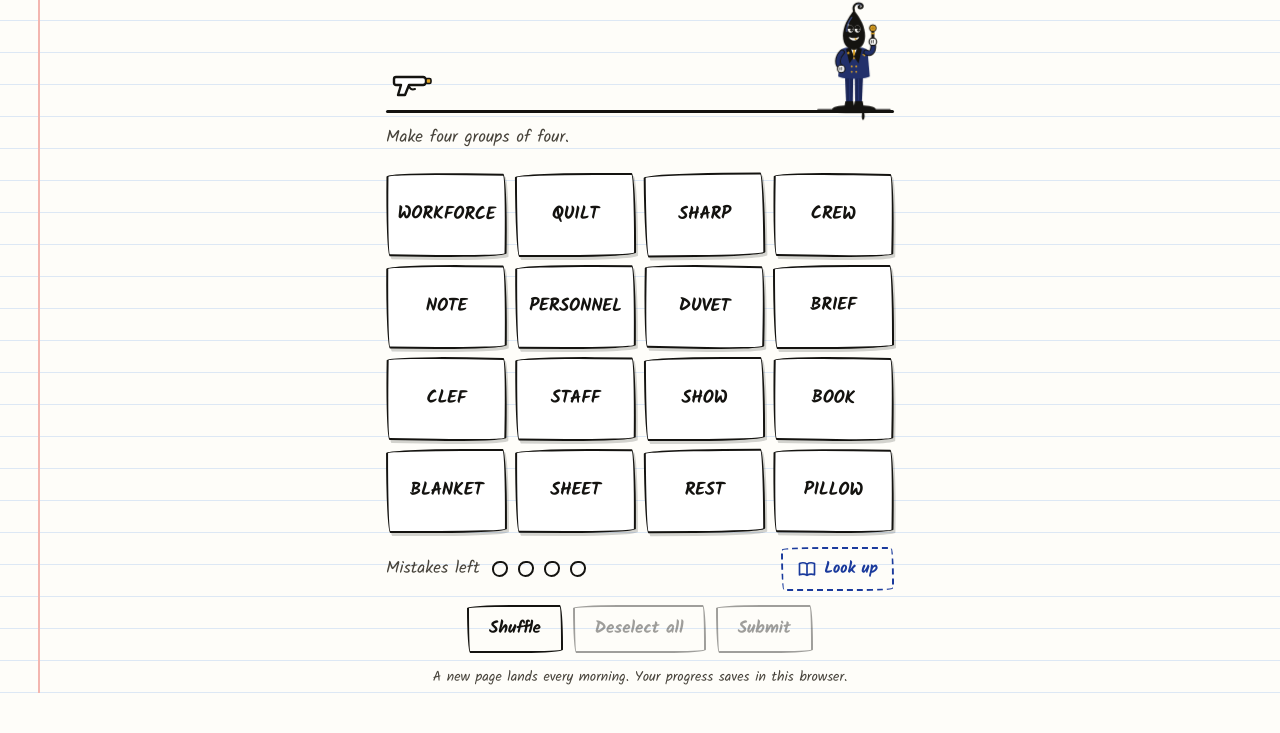
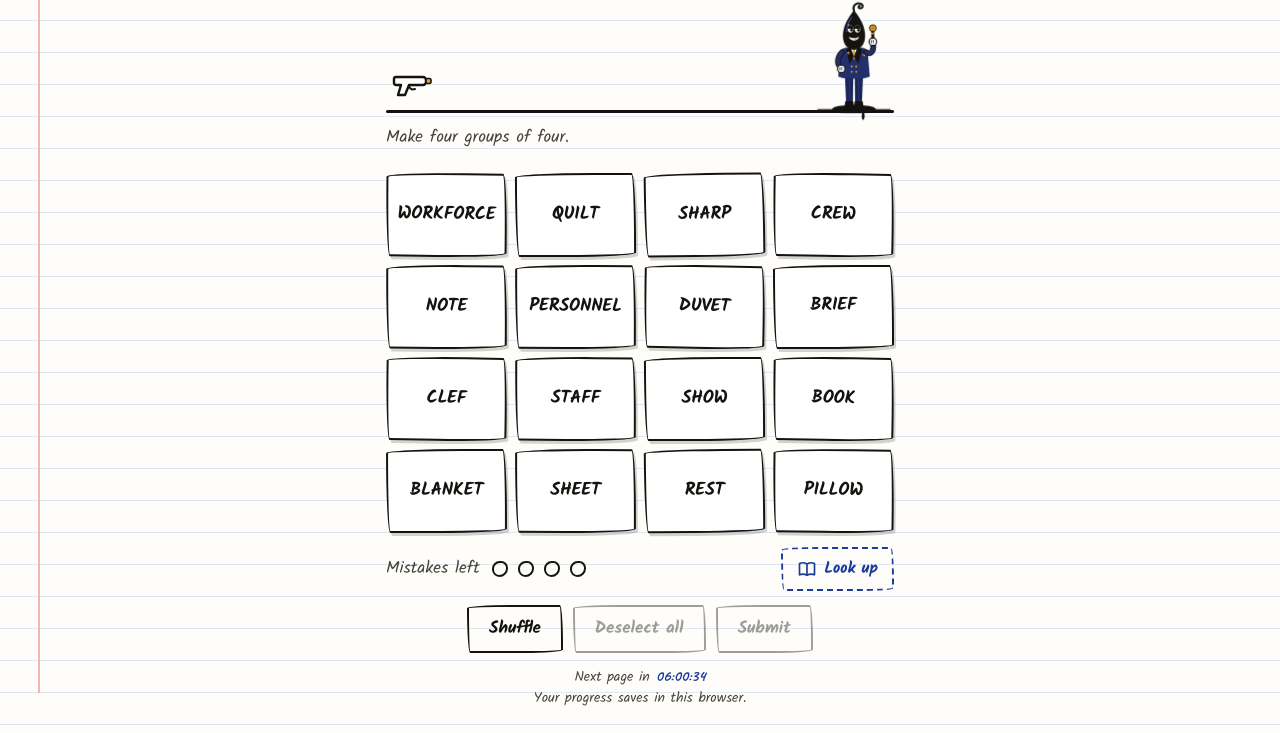
Before and after one commit to benfaraj-dot/Inkling, a plain HTML site: page index.html in a window 1280 px wide. Shown: the part 107-840 px from the top of the page. Before the commit the page ends 819 px from the top, so only its background shows below. Drawn offline with Linux system fonts and the light colour scheme.

Commit message:
Add countdown to the next daily page
Co-Authored-By: Claude Opus 5.5 <noreply@anthropic.com>
Claude-Session: https://claude.ai/code/session_0198cviQSC9iBUNr768uGHdL

```diff
--- a/index.html
+++ b/index.html
@@ -95,6 +95,7 @@ nav{display:flex;align-items:center;gap:2px}
 .mrow{display:flex;gap:5px}
 .mrow i{width:26px;height:20px;border-radius:3px 7px 4px 6px}
 .msg{text-align:center;color:var(--soft);padding:40px 0}
+.tmr{font:700 1.15em/1 Caveat,cursive;color:var(--pen);font-variant-numeric:tabular-nums;white-space:nowrap}
 footer{margin-top:auto;text-align:center;color:var(--soft);font-size:14px}
 .sheet{position:fixed;inset:0;z-index:10;display:grid;place-items:center;padding:16px;background:color-mix(in srgb,var(--bg) 72%,transparent);backdrop-filter:blur(3px)}
 .panel{width:min(460px,100%);max-height:90%;overflow:auto;background:var(--card);border:2px solid var(--ink);border-radius:18px 6px 20px 8px/8px 20px 6px 18px;padding:16px 18px 20px;box-shadow:4px 6px 0 color-mix(in srgb,var(--ink) 18%,transparent);display:grid;gap:14px}
@@ -175,13 +176,14 @@ footer{margin-top:auto;text-align:center;color:var(--soft);font-size:14px}
   <h2 id="endT"></h2>
   <p id="endS"></p>
   <div id="mini"></div>
+  <p class="nx" style="font-size:19px;color:var(--ink)">Next page in <b class="tmr">--:--:--</b></p>
   <div class="ctl">
     <button class="btn" id="copy">Copy results</button>
     <button class="btn primary" id="next">Next page</button>
   </div>
 </section>
 
-<footer id="foot">A new page lands every morning. Your progress saves in this browser.</footer>
+<footer id="foot"><span class="nx">Next page in <b class="tmr">--:--:--</b></span><br>Your progress saves in this browser.</footer>
 </main>
 
 <div class="sheet" id="sheet" hidden>
@@ -366,6 +368,15 @@ function setBl(off,anim){
     else sg.classList.add("off");
   }else{sg.classList.remove("off");rest();}
 }
+function tick(){
+  const n=new Date(),t=new Date(n);t.setHours(24,0,0,0);
+  const left=Math.floor((t-n)/1000),h=Math.floor(left/3600),m=Math.floor(left%3600/60),sec=left%60;
+  const d=new Date(n.getFullYear(),n.getMonth(),n.getDate()),today=`${d.getFullYear()}-${pad(d.getMonth()+1)}-${pad(d.getDate())}`;
+  document.querySelectorAll(".nx").forEach(e=>{
+    if(today!==TODAY){e.textContent="A new page is landing. Reopen in a few minutes.";}
+    else{const b=e.querySelector(".tmr");if(b)b.textContent=`${pad(h)}:${pad(m)}:${pad(sec)}`;}
+  });
+}
 function poke(){
   clearTimeout(blIdle);
   blIdle=setTimeout(()=>{if(BL&&!busy&&P.length&&!st().done&&!looking&&!sel.length)emote("escape",3200);poke();},16000);
@@ -432,6 +443,7 @@ async function start(d){
   }
   pickStart();save();render();
   await loadBl();if(BL)setBl(blOff,false);rest();poke();
+  tick();setInterval(tick,1000);
 }
 window.claude?.hot?.snapshot?.(()=>({S,cur,lastDay,blOff}));
 window.claude?.hot?.ready?window.claude.hot.ready(start):start(window.claude?.hot?.data??{});
```
